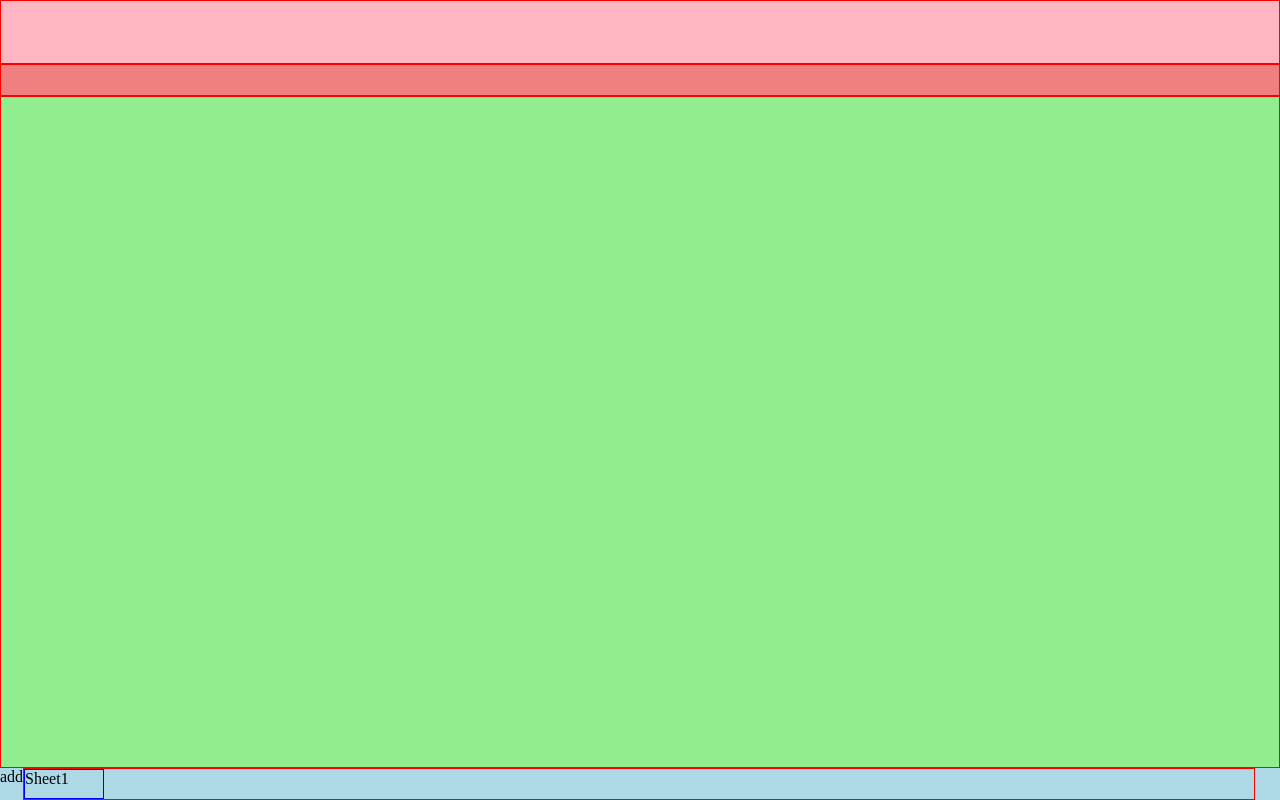
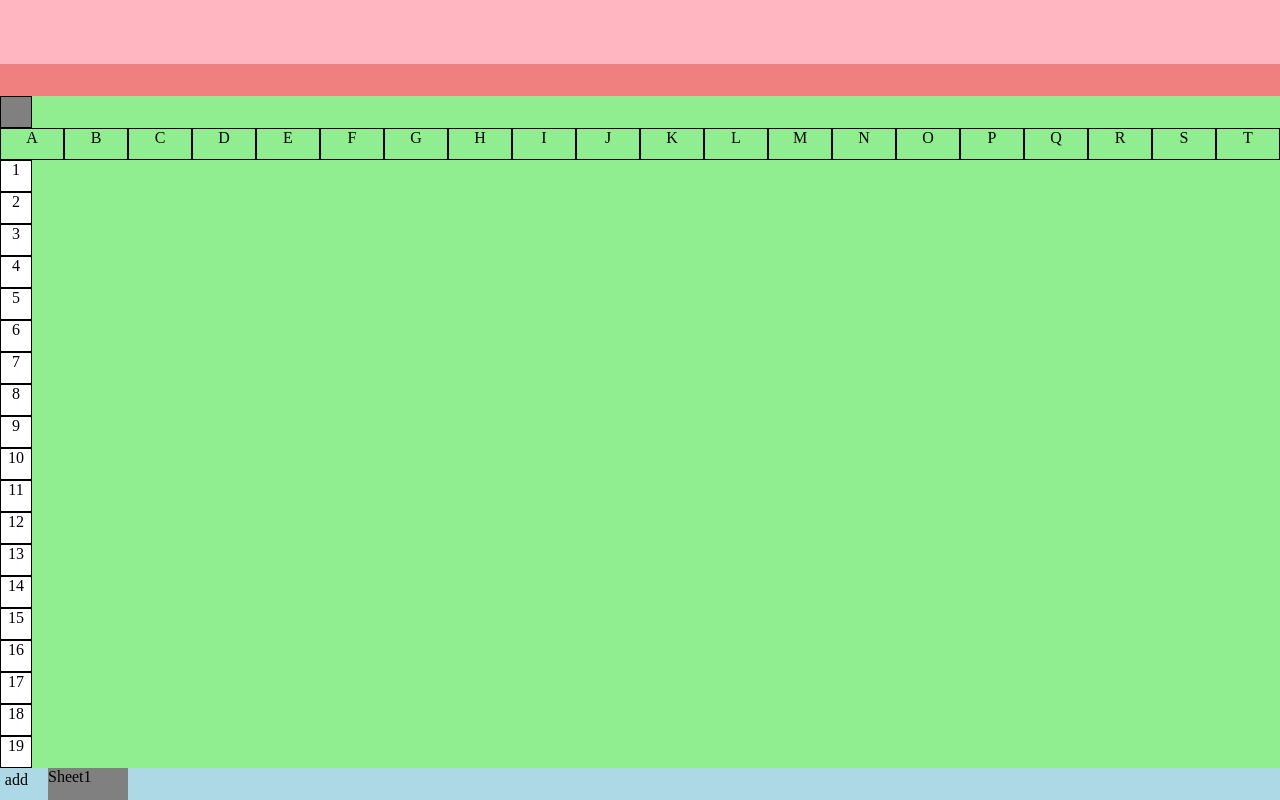
Before and after one commit to deepakgupta0/Excel-clone, a plain HTML site: page index.html in a window 1280 px wide. Drawn offline with Linux system fonts and the light colour scheme.

Commit message:
Added grid

```diff
--- /dev/null
+++ b/grid.js
@@ -0,0 +1,22 @@
+let leftCol = document.querySelector(".left-col");
+let topRow = document.querySelector(".top-row");
+let rows = 100;
+let column = 26;
+
+
+for(let i = 0;i<rows;i++)
+{
+    let cell = document.createElement("div");
+    cell.innerText = i+1;
+    // cell.setAttribute();
+    cell.classList.add("box");
+    leftCol.appendChild(cell);
+}
+for(let i = 0;i<column;i++)
+{
+    let chr = String.fromCharCode(65 + i);
+    let cell = document.createElement("div");
+    cell.innerText = chr;
+    cell.classList.add("boxCol");
+    topRow.appendChild(cell);
+}
--- a/index.html
+++ b/index.html
@@ -12,15 +12,26 @@
 <body>
     <div class="menu-container"></div>
     <div class="formula-container"></div>
-    <div class="grid-container"></div>
+    <div class="grid-container">
+        <!-- GRAY -->
+        <div class="left-box box"></div>
+        <!-- A-Z ROW -->
+        <div class="top-row"></div>
+        <!-- 1- 26 ROW -->
+        <div class="left-col"></div>
+        <!-- ALL GRIDS -->
+        <div class="grid"></div>
+    </div>
     <div class="sheets-container">
-        <div class="add-shee_btn-container">
+        <div class="add-sheet_btn-container">
             add
         </div>
         <div class="sheet-list">
-            <div class="sheet">Sheet1</div>
+            <div class="sheet" idx="0">Sheet1</div>
         </div>
     </div>
+    <script src="grid.js"></script>
+    <script src="script.js"></script>
 </body>
 
 </html>
--- /dev/null
+++ b/script.js
@@ -0,0 +1,67 @@
+let btnContainer = document.querySelector(".add-sheet_btn-container");
+let sheetList = document.querySelector(".sheet-list");
+let firstSheet = document.querySelector(".sheet");
+
+// ADDING CLICK EVENT FOR DEFAULT SHEET
+firstSheet.addEventListener("click",makeMeActive)
+
+
+//ON CLICKING ADD BUTTON A NEW SHEET IS ADDED IN SHEET LIST
+btnContainer.addEventListener("click", function (e) {
+
+    //GETTING ALL SHEETS
+    let currentSheetsList = document.querySelectorAll(".sheet");
+    //GETTING LAST SHEET
+    let lastSheet = currentSheetsList[currentSheetsList.length - 1];
+    //GETTING LAST IDX ATTRIBUTE FOR LAST SHEET
+    let lastSheetIdx = lastSheet.getAttribute("idx");
+    //TYPECASTING IT TO NUMBER
+    lastSheetIdx = Number(lastSheetIdx);
+    //MAKING NEWSHEET
+    let NewSheet = document.createElement("div");
+    //ADDING CLASS
+    NewSheet.setAttribute("class", "sheet");
+
+    //LAST INDEX ATTRIBUTE FROM 0
+    NewSheet.setAttribute("idx", lastSheetIdx + 1);
+
+    //SHEET NUMBER FROM 1
+    NewSheet.innerText = `Sheet ${lastSheetIdx + 2}`;
+
+    sheetList.appendChild(NewSheet);
+
+    //BEFORE ADDING ACTIVE CLASS REMOVE ACTIVE CLASS FROM ALL ELEMENTS SINCE IT IS NOT NECESSARY TO REMOVE PREVIOUS ACTIVE SINCE WE CAN CLICK IN ANY SEQUENCE
+    for (let i = 0; i < currentSheetsList.length; i++) {
+        currentSheetsList[i].classList.remove("active");
+    }
+
+    // ADDING ACTIVE CLASS ON IT
+    NewSheet.classList.add("active");
+
+    //WHENEVER NEW SHEET IS CREATED ADD CLICK LISTENER FOR TRANSITION
+    NewSheet.addEventListener("click", makeMeActive);
+
+})
+
+
+
+
+
+
+
+
+
+
+
+
+
+
+// HELPER FUNCTION
+function makeMeActive(e) {
+    let sheet = e.currentTarget;
+    let currentSheetsList = document.querySelectorAll(".sheet");
+    for (let i = 0; i <currentSheetsList.length; i++) {
+        currentSheetsList[i].classList.remove("active");
+    }
+    sheet.classList.add("active");
+}
--- a/style.css
+++ b/style.css
@@ -5,19 +5,22 @@ body{
     margin:0;
 }
 .menu-container{
-    border: 1px solid red;
+    /* border: 1px solid red; */
     height:4rem;
     background-color:lightpink;
 }
 .formula-container{
-    border: 1px solid red;
+    /* border: 1px solid red; */
     height:2rem;
     background-color:lightcoral
 }
 .grid-container{
-    border: 1px solid red;
+    /* border: 1px solid red; */
+    /* bacha kucha height is given as */
     height:calc(100vh - (4rem + 2rem + 2rem));
     background-color: lightgreen;
+    overflow-x:auto;
+    overflow-y:auto;
 }
 .sheets-container{
     background-color:lightblue;
@@ -26,10 +29,49 @@ body{
 }
 .sheet-list{
     width:calc(100vw - 3rem);
-    border: 1px solid red;
+    /* border: 1px solid red; */
+    display:flex;
+    overflow: auto;
+}
+.sheet-list::-webkit-scrollbar {
+    display: none;
 }
 .sheet{
-    width:5rem;
-    border: 1px solid blue;
-    height:100%
+    min-width:5rem;
+    /* border: 1px solid blue; */
+    height:100%;
+    background-color: gray;
 }
+.active{
+    background-color:white;
+}
+.add-sheet_btn-container
+{
+    width: 3rem;
+    padding-top: 0.2rem;
+    padding-left:0.3rem;
+    height: 100%;
+}
+
+/* GRIDS */
+.box {
+    height:2rem;
+    width:2rem;
+    border: 1px solid black;
+    text-align: center;
+    background-color:white;
+}
+.left-box {
+    background-color:gray;
+}
+.top-row {
+    height:2rem;
+    /* background-color:green; */
+    display:flex;
+}
+.boxCol{
+    height:100%;
+    min-width:4rem;
+    border: 1px solid black;
+    text-align: center;
+}
```
